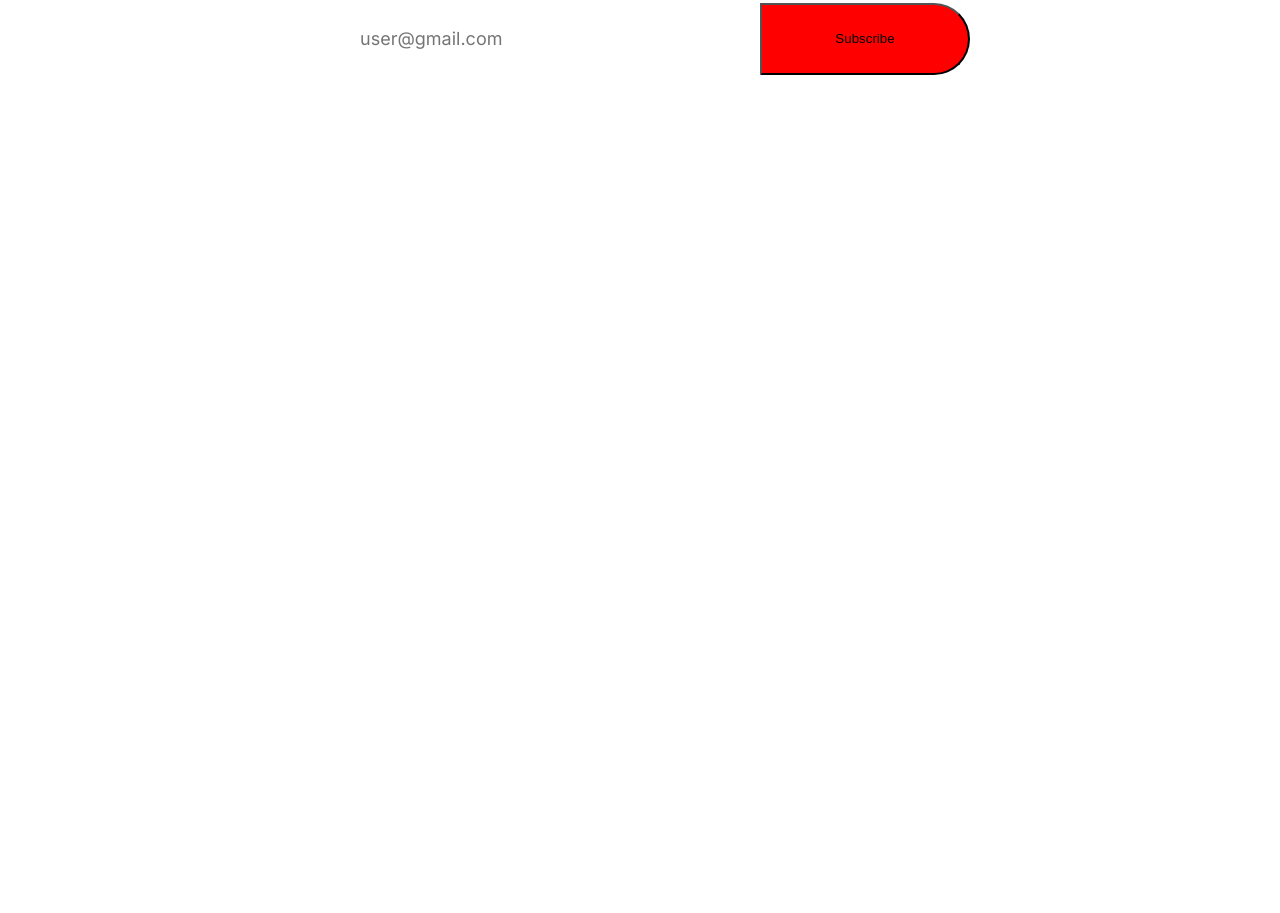
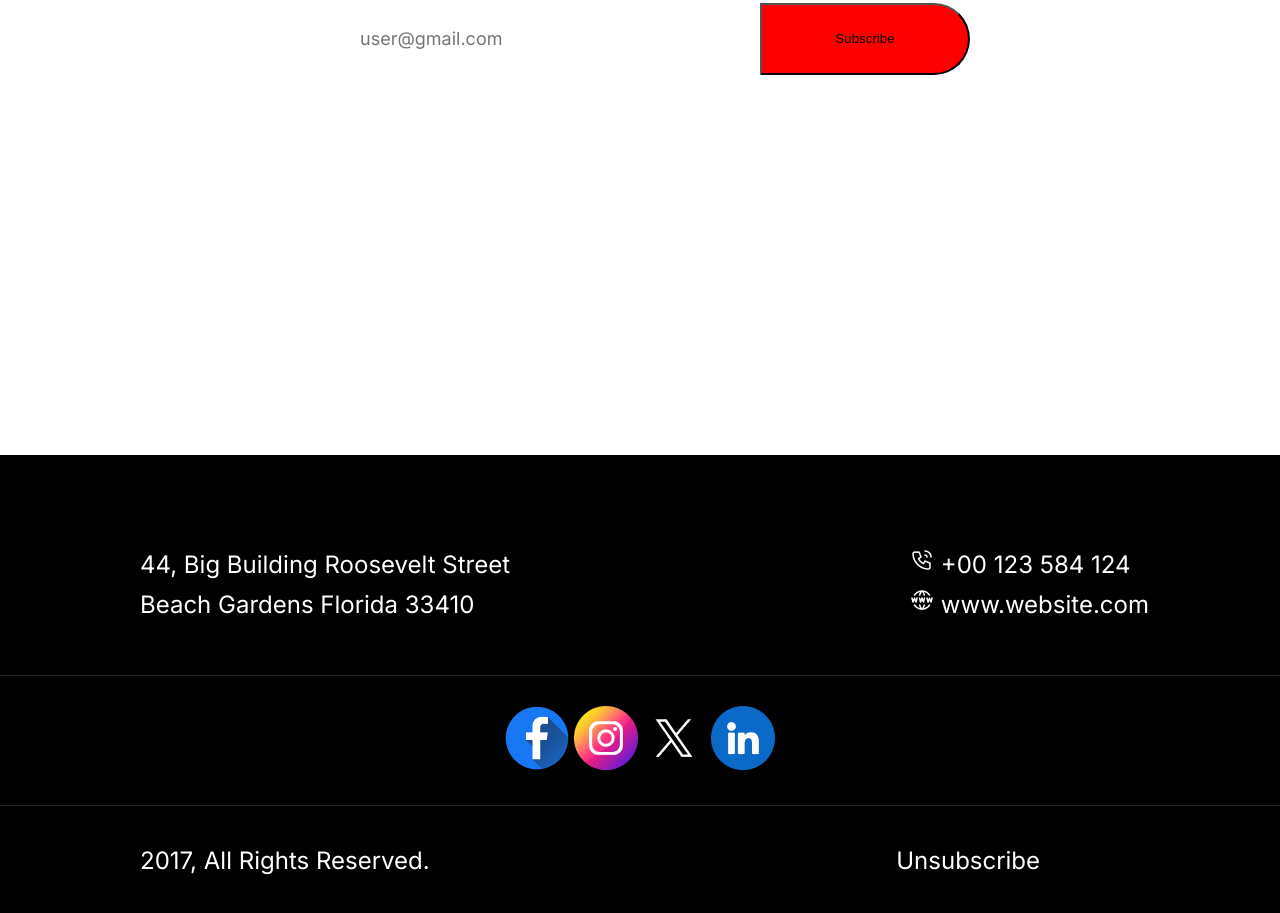
Before and after one commit to AasifHasan/new-year-new-mission, a plain HTML site: page index.html in a window 1280 px wide. Shown: the part 4889-5802 px from the top of the page. Before the commit the page ends 5224 px from the top, so only its background shows below. Drawn offline with Linux system fonts and the light colour scheme.

Commit message:
footer section added

```diff
--- a/index.html
+++ b/index.html
@@ -110,14 +110,37 @@
             <input type="text" placeholder="user@gmail.com">
             <button>Subscribe</button>
           </div>
-
         </div>
-
       </section>
 
       <br><br><br>
     </main>
     <footer>
+      <section class="footer-section-one">
+        <div class="address">
+          44, Big Building Roosevelt Street<br />Beach Gardens Florida 33410
+        </div>
+        <div class="contact">
+          <span
+            ><img src="resources/Call.png" alt="" srcset="" /> +00 123 584
+            124</span>
+          <span><img src="resources/Website.png" alt="" /> www.website.com</span>
+        </div>
+      </section>
+      <hr />
+      <section class="footer-icons">
+        <div class="footer-icons-div">
+          <a href="https://www.facebook.com"><img src="resources/Facebook.png" alt="" srcset=""/></a>
+          <a href="https://www.instagram.com"><img src="resources/Instagram.png" alt=""/></a>
+          <a href="https://www.twitter.com"><img src="resources/Twitter.png" alt="" srcset=""/></a>
+          <a href="https://www.linkedin.com"><img src="resources/Linkedin.png" alt="" srcset=""/></a>
+        </div>
+      </section>
+      <hr />
+      <section class="footer-last-part">
+        <p class="footer-last all-right">2017, All Rights Reserved.</p>
+        <p class="footer-last unsubscribe">Unsubscribe</p>
+      </section>
     </footer>
 </body>
 </html>
--- a/styles/newmission.css
+++ b/styles/newmission.css
@@ -446,3 +446,71 @@ body {
 }
 
 /* Footer section related styles */
+
+footer{
+  width: 100%;
+  height: 520px;
+  background-color: black;
+  margin-top: 120px;
+  /* display: flex; */
+}
+.footer-section-one{
+  display: flex;
+  gap: 400px;
+}
+footer hr{
+  background: rgba(255, 255, 255, 0.15);
+  /* background: red; */
+  width: 100%;
+  height: 1px;
+  border: 0;
+  width: 1320px;
+}
+.address{
+  color: #FFF;
+  font-family: Inter;
+  font-size: 24px;
+  font-style: normal;
+  /* font-weight: 500; */
+  line-height: 40px; /* 166.667% */
+  margin: 90px 0 50px 140px;
+}
+.contact{
+  margin: 90px 0px 50px 0px;
+  color: #FFF;
+  font-family: Inter;
+  font-size: 24px;
+  font-style: normal;
+  /* font-weight: 500; */
+  line-height: 40px; /* 166.667% */
+}
+.contact span{
+  display: block;
+}
+.footer-icons{
+  display: flex;
+  justify-content: center;
+}
+.footer-icons-div{
+  margin: 30px 0px ;
+}
+.footer-last-part{
+  display: flex;
+  justify-content: space-between;
+  margin-top: 30px;
+}
+.footer-last{
+  color: #FFF;
+  font-family: Inter;
+  font-size: 24px;
+  font-style: normal;
+  /* font-weight: 500; */
+  line-height: normal;
+  margin-top: 10px;
+}
+.all-right{
+  margin-left: 140px;
+}
+.unsubscribe{
+  margin-right: 240px;
+}
```
